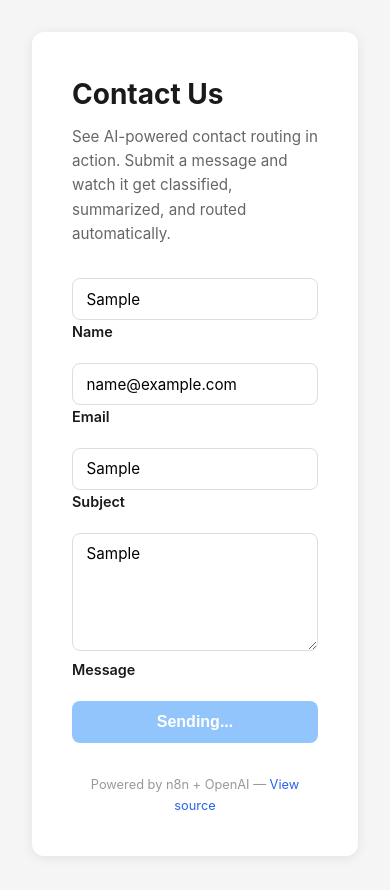
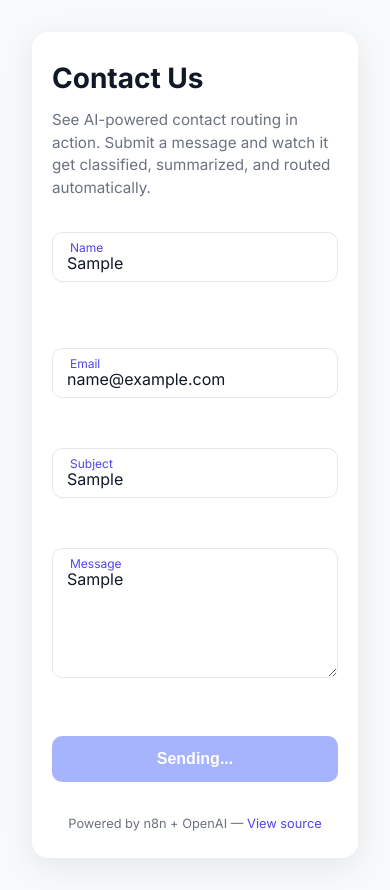
Before and after one commit to voyagi/n8n-ai-automation, a website: page public/index.html in a window 390 px wide. Both pictures are taken after typing "Sample", "name@example.com", "Sample", "Sample" into the empty fields and a click on the button "Send Message". Drawn offline with Linux system fonts and the light colour scheme.

Commit message:
feat(01-01): rewrite CSS for modern SaaS aesthetic with floating labels
- CSS custom properties for design tokens (Linear/Vercel style)
- Inter font family from Google Fonts
- Floating label animations via :placeholder-shown selector
- Validation states scoped to .has-blurred class (no page-load errors)
- Responsive two-column layout with mobile stacking at 500px
- Success card with SVG checkmark stroke-dasharray animation
- Submit button spinner with rotation animation
- Error banner styling for network errors
- Explicit transition properties (no transition: all usage)

```diff
--- a/public/styles.css
+++ b/public/styles.css
@@ -1,3 +1,29 @@
+@import url('https://fonts.googleapis.com/css2?family=Inter:wght@400;500;600;700&display=swap');
+
+:root {
+  --color-bg: #f8f9fa;
+  --color-surface: #ffffff;
+  --color-text: #111827;
+  --color-text-secondary: #6b7280;
+  --color-accent: #4f46e5;
+  --color-accent-hover: #4338ca;
+  --color-accent-light: rgba(79, 70, 229, 0.08);
+  --color-border: #e5e7eb;
+  --color-border-focus: #4f46e5;
+  --color-success: #10b981;
+  --color-success-bg: #ecfdf5;
+  --color-error: #ef4444;
+  --color-error-bg: #fef2f2;
+  --color-error-border: #fecaca;
+  --radius: 10px;
+  --shadow-sm: 0 1px 2px rgba(0, 0, 0, 0.05);
+  --shadow-md: 0 4px 16px rgba(0, 0, 0, 0.06);
+  --shadow-lg: 0 8px 32px rgba(0, 0, 0, 0.08);
+  --font-sans: "Inter", -apple-system, BlinkMacSystemFont, "Segoe UI", Roboto, sans-serif;
+  --transition-fast: 150ms ease;
+  --transition-normal: 200ms ease;
+}
+
 *,
 *::before,
 *::after {
@@ -7,10 +33,9 @@
 }
 
 body {
-	font-family: -apple-system, BlinkMacSystemFont, "Segoe UI", Roboto,
-		"Helvetica Neue", Arial, sans-serif;
-	background: #f5f5f5;
-	color: #1a1a1a;
+  font-family: var(--font-sans);
+  background: var(--color-bg);
+  color: var(--color-text);
   line-height: 1.6;
   min-height: 100vh;
   display: flex;
@@ -20,11 +45,11 @@ body {
 }
 
 .container {
-	background: #fff;
-	border-radius: 12px;
-	box-shadow: 0 2px 12px rgba(0, 0, 0, 0.08);
-	padding: 2.5rem;
-	max-width: 520px;
+  background: var(--color-surface);
+  border-radius: 16px;
+  box-shadow: var(--shadow-lg);
+  padding: 2.5rem 2.5rem 2rem;
+  max-width: 560px;
   width: 100%;
 }
 
@@ -35,89 +60,231 @@ header {
 header h1 {
   font-size: 1.75rem;
   font-weight: 700;
+  color: var(--color-text);
   margin-bottom: 0.5rem;
 }
 
 header p {
-	color: #666;
+  color: var(--color-text-secondary);
   font-size: 0.95rem;
+  line-height: 1.5;
+}
+
+.error-banner {
+  background: var(--color-error-bg);
+  border: 1px solid var(--color-error-border);
+  color: #991b1b;
+  padding: 0.75rem 1rem;
+  border-radius: var(--radius);
+  font-size: 0.875rem;
+  margin-bottom: 1.5rem;
+}
+
+.form-row {
+  display: flex;
+  gap: 1rem;
+  flex-wrap: wrap;
+}
+
+.form-row .form-group {
+  flex: 1 1 0;
+  min-width: 220px;
 }
 
 .form-group {
-	margin-bottom: 1.25rem;
+  position: relative;
+  margin-bottom: 1.5rem;
+}
+
+input,
+textarea {
+  width: 100%;
+  padding: 1.25rem 0.875rem 0.5rem;
+  border: 1.5px solid var(--color-border);
+  border-radius: var(--radius);
+  font-size: 1rem;
+  font-family: inherit;
+  background: var(--color-surface);
+  color: var(--color-text);
+  transition: border-color var(--transition-fast), box-shadow var(--transition-fast);
+}
+
+input:focus,
+textarea:focus {
+  border-color: var(--color-border-focus);
+  box-shadow: 0 0 0 3px var(--color-accent-light);
+  outline: none;
 }
 
 label {
-	display: block;
-	font-weight: 600;
-	font-size: 0.9rem;
-	margin-bottom: 0.4rem;
+  position: absolute;
+  top: 1rem;
+  left: 0.875rem;
+  font-size: 1rem;
+  color: var(--color-text-secondary);
+  pointer-events: none;
+  transition: top var(--transition-normal), font-size var(--transition-normal), color var(--transition-normal);
+  background: var(--color-surface);
+  padding: 0 0.25rem;
 }
 
-input,
-select,
-textarea {
-	width: 100%;
-	padding: 0.65rem 0.85rem;
-	border: 1px solid #ddd;
-	border-radius: 8px;
-	font-size: 0.95rem;
-	font-family: inherit;
-	transition: border-color 0.15s;
+.form-group input:focus + label,
+.form-group input:not(:placeholder-shown) + label,
+.form-group textarea:focus + label,
+.form-group textarea:not(:placeholder-shown) + label {
+  top: 0.375rem;
+  font-size: 0.75rem;
+  color: var(--color-accent);
 }
 
-input:focus,
-select:focus,
-textarea:focus {
-	outline: none;
-	border-color: #2563eb;
-	box-shadow: 0 0 0 3px rgba(37, 99, 235, 0.1);
+.form-group input.has-blurred:valid,
+.form-group textarea.has-blurred:valid {
+  border-color: var(--color-success);
+}
+
+.form-group input.has-blurred:invalid,
+.form-group textarea.has-blurred:invalid {
+  border-color: var(--color-error);
+}
+
+.form-group input:focus,
+.form-group textarea:focus {
+  border-color: var(--color-border-focus);
+}
+
+.field-error {
+  display: block;
+  min-height: 1.25rem;
+  font-size: 0.8125rem;
+  color: var(--color-error);
+  margin-top: 0.375rem;
+  padding-left: 0.25rem;
 }
 
 textarea {
   resize: vertical;
+  min-height: 120px;
 }
 
 button {
   width: 100%;
-	padding: 0.75rem;
-	background: #2563eb;
-	color: #fff;
+  padding: 0.875rem;
+  background: var(--color-accent);
+  color: white;
   border: none;
-	border-radius: 8px;
+  border-radius: var(--radius);
   font-size: 1rem;
   font-weight: 600;
   cursor: pointer;
-	transition: background 0.15s;
+  transition: background var(--transition-fast), transform var(--transition-fast);
+  display: flex;
+  align-items: center;
+  justify-content: center;
+  gap: 0.5rem;
 }
 
 button:hover {
-	background: #1d4ed8;
+  background: var(--color-accent-hover);
+  transform: translateY(-1px);
+}
+
+button:active {
+  transform: translateY(0);
 }
 
 button:disabled {
-	background: #93c5fd;
+  background: #a5b4fc;
   cursor: not-allowed;
+  transform: none;
 }
 
-.status {
-	margin-top: 1.25rem;
-	padding: 1rem;
-	border-radius: 8px;
-	font-size: 0.9rem;
-	text-align: center;
+.spinner {
+  width: 1.125rem;
+  height: 1.125rem;
+  border: 2px solid rgba(255, 255, 255, 0.3);
+  border-top-color: #fff;
+  border-radius: 50%;
+  animation: spin 0.6s linear infinite;
 }
 
-.status.success {
-	background: #dcfce7;
-	color: #166534;
-	border: 1px solid #bbf7d0;
+@keyframes spin {
+  to { transform: rotate(360deg); }
 }
 
-.status.error {
-	background: #fee2e2;
-	color: #991b1b;
-	border: 1px solid #fecaca;
+.success-card {
+  text-align: center;
+  padding: 2rem 1rem;
+}
+
+.success-card:not(.hidden) {
+  animation: fadeInUp 0.4s ease-out;
+}
+
+@keyframes fadeInUp {
+  from {
+    opacity: 0;
+    transform: translateY(16px);
+  }
+  to {
+    opacity: 1;
+    transform: translateY(0);
+  }
+}
+
+.checkmark-circle {
+  width: 72px;
+  height: 72px;
+  margin: 0 auto;
+}
+
+.checkmark {
+  width: 100%;
+  height: 100%;
+}
+
+.checkmark-circle-bg {
+  stroke: var(--color-success);
+  stroke-width: 2;
+  stroke-dasharray: 166;
+  stroke-dashoffset: 166;
+  animation: stroke 0.6s ease-in-out forwards;
+}
+
+.checkmark-check {
+  stroke: var(--color-success);
+  stroke-width: 3;
+  stroke-linecap: round;
+  stroke-linejoin: round;
+  stroke-dasharray: 48;
+  stroke-dashoffset: 48;
+  animation: stroke 0.3s 0.6s ease-in-out forwards;
+}
+
+@keyframes stroke {
+  100% { stroke-dashoffset: 0; }
+}
+
+.success-card h2 {
+  font-size: 1.5rem;
+  font-weight: 700;
+  color: var(--color-text);
+  margin: 1.5rem 0 0.5rem;
+}
+
+.success-card p {
+  color: var(--color-text-secondary);
+  font-size: 0.95rem;
+  margin-bottom: 1.5rem;
+}
+
+.send-another {
+  color: var(--color-accent);
+  font-weight: 500;
+  text-decoration: none;
+}
+
+.send-another:hover {
+  text-decoration: underline;
 }
 
 .hidden {
@@ -128,10 +295,20 @@ footer {
   margin-top: 2rem;
   text-align: center;
   font-size: 0.8rem;
-	color: #999;
+  color: var(--color-text-secondary);
 }
 
 footer a {
-	color: #2563eb;
+  color: var(--color-accent);
   text-decoration: none;
 }
+
+@media (max-width: 500px) {
+  .container {
+    padding: 1.5rem 1.25rem;
+  }
+
+  .form-row .form-group {
+    flex: 1 1 100%;
+  }
+}
```
Lines whose indentation alone changed are shown as unchanged.
